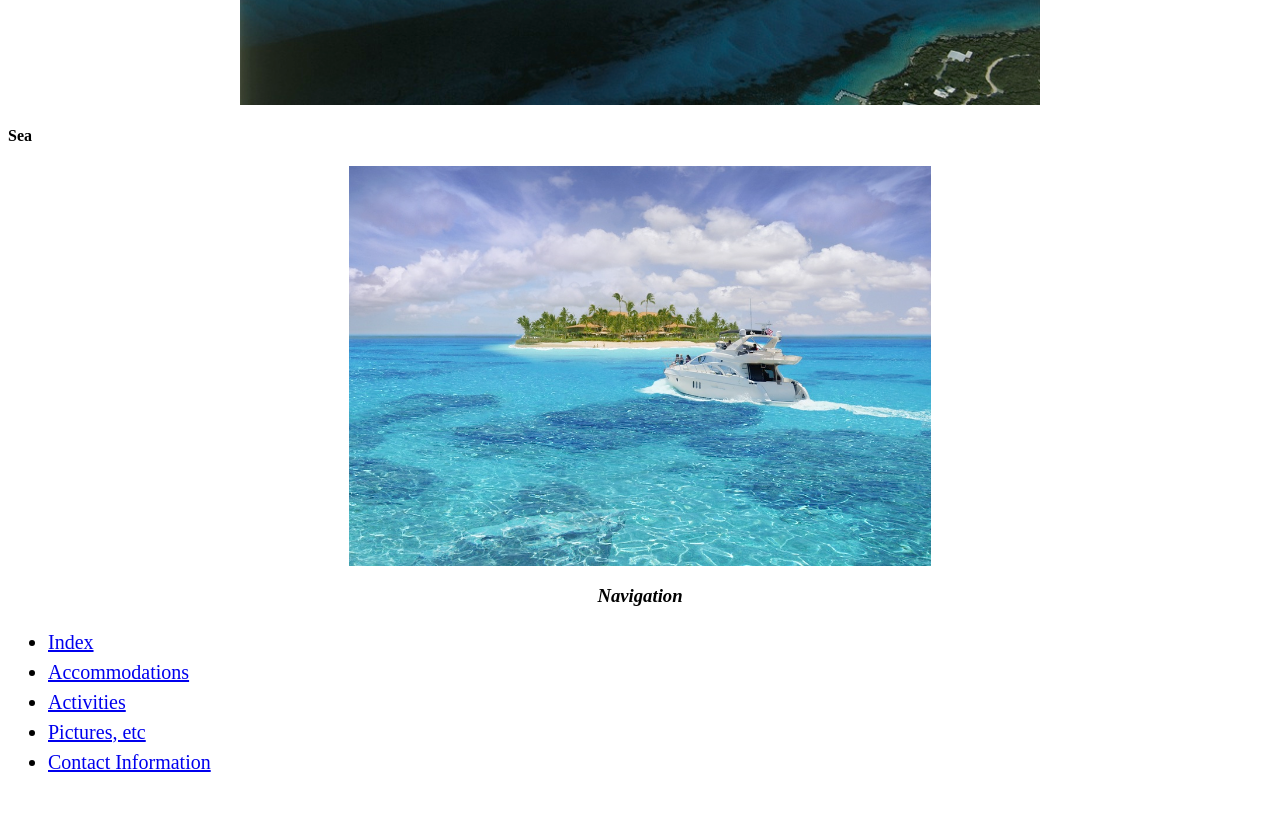
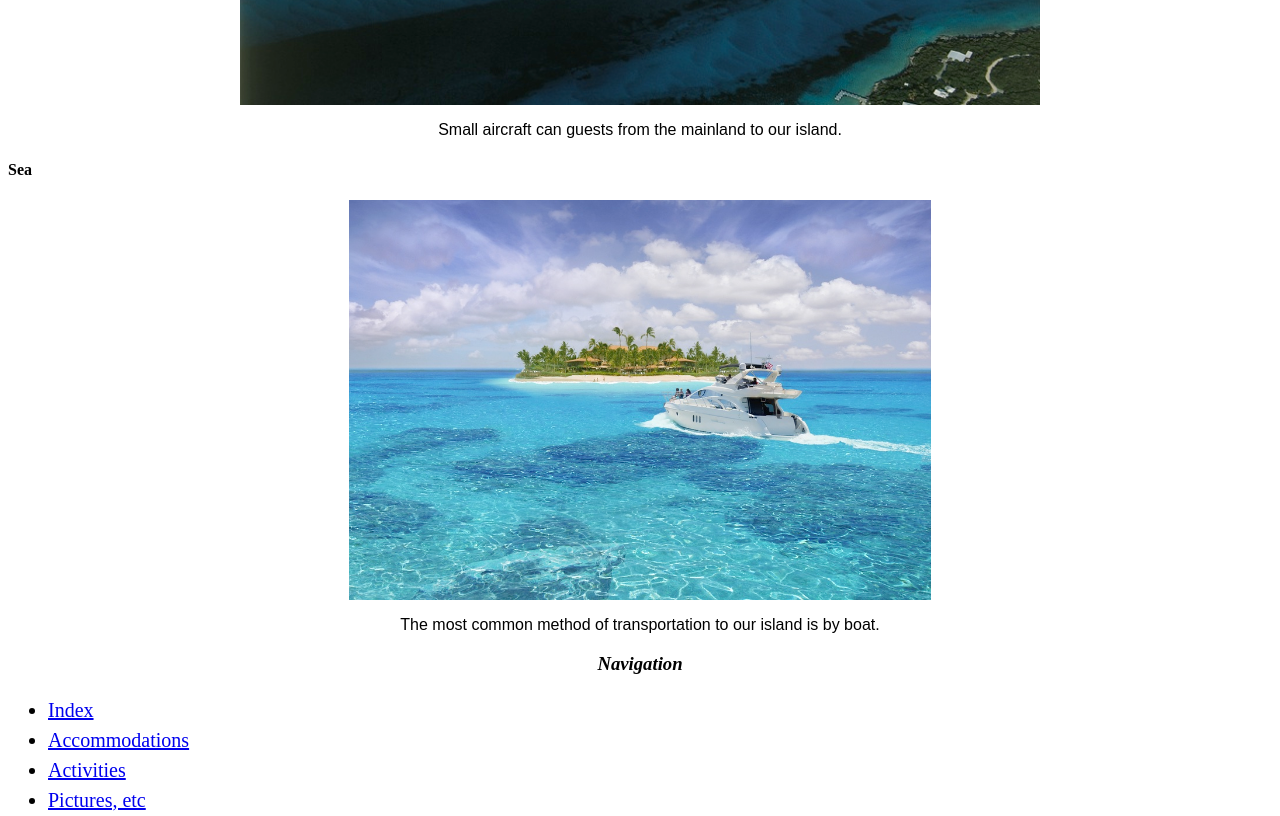
Before and after one commit to sheenanick/resort-website, a plain HTML site: page travel-arrangements.html in a window 1280 px wide. Shown: the part 500-1316 px from the top of the page. Drawn offline with Linux system fonts and the light colour scheme.

Commit message:
travel-arrangement details

```diff
--- a/travel-arrangements.html
+++ b/travel-arrangements.html
@@ -12,10 +12,10 @@
     </p>
     <h4>Air</h4>
     <img src="img/air.jpg" alt="an image of a plane">
-    <p></p>
+    <p>Small aircraft can guests from the mainland to our island.</p>
     <h4>Sea</h4>
     <img src="img/boat.jpg" alt="an image of a boat">
-    <p></p>
+    <p>The most common method of transportation to our island is by boat.</p>
     <h3>Navigation</h3>
       <ul>
         <li><a href="index.html">Index</a></li>
```
